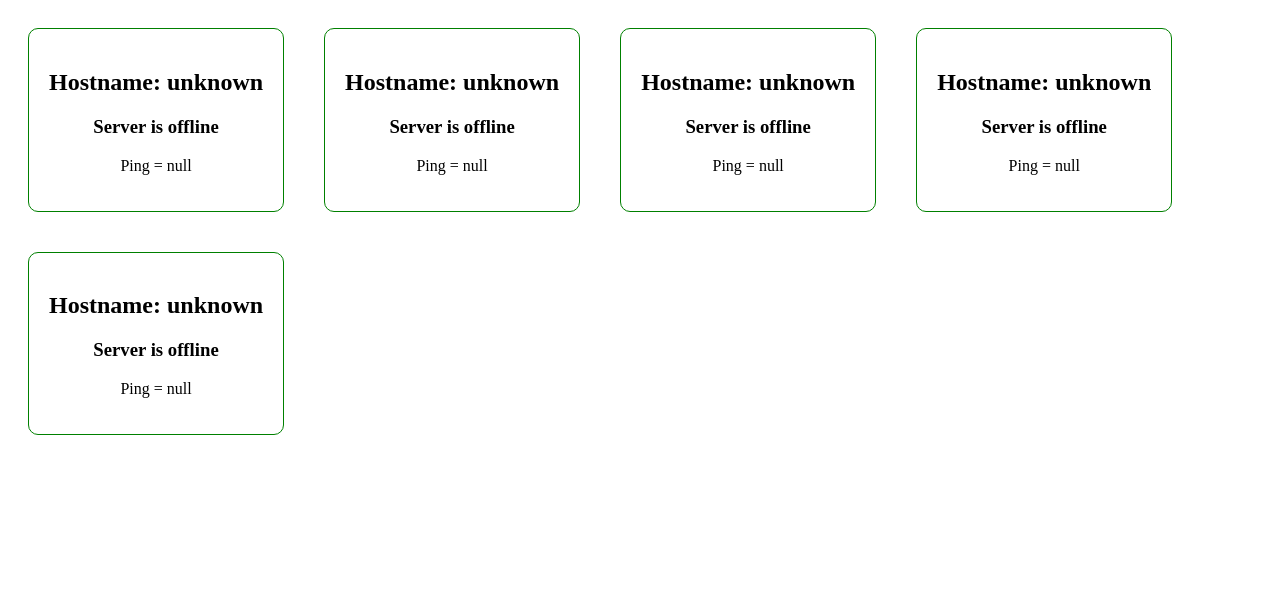
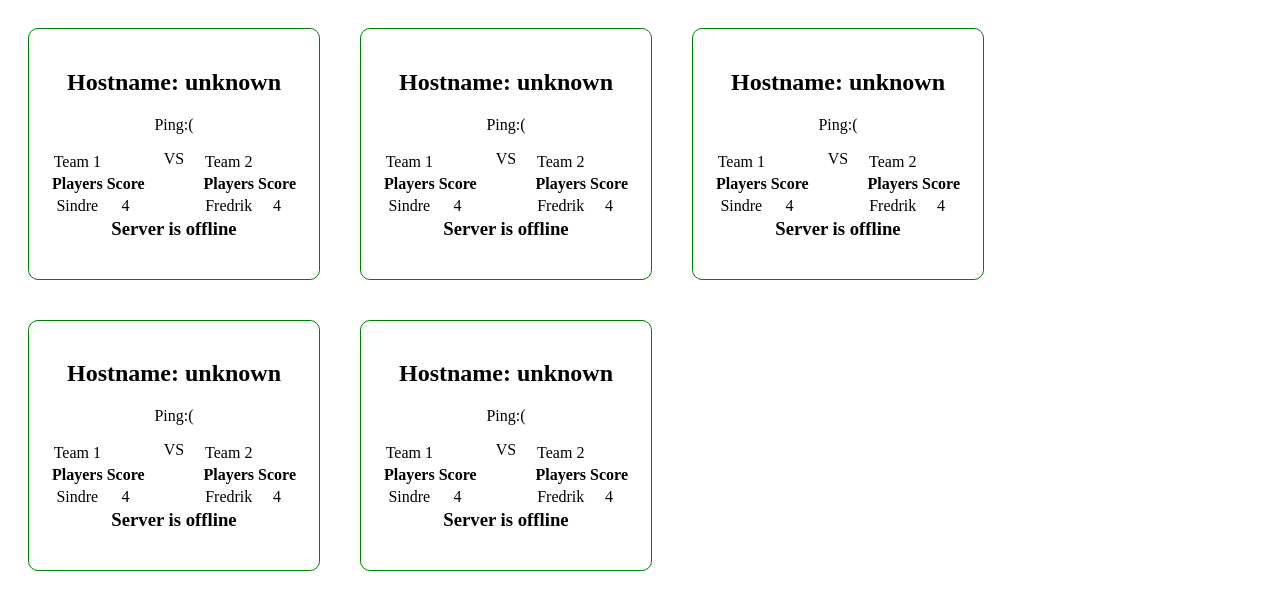
Before and after one commit to NikZy/GameStats, a Flask app: page / in a window 1280 px wide. Shown: the top 610 px of the page. Run offline with Flask 2, Linux system fonts and the light colour scheme; data that the repository does not hold is empty; some libraries are stand-ins or nearby versions.

Commit message:
everything working

```diff
--- a/QueryClass.py
+++ b/QueryClass.py
@@ -23,7 +23,7 @@ class SourceQuery(object):
 
     is_third = False
 
-    def __init__(self, addr, port=27015, timeout=5.0):
+    def __init__(self, addr, port=27015, timeout=0.5):
         self.ip, self.port, self.timeout = socket.gethostbyname(addr), port, timeout
         self.sock = False
         self.challenge = False
--- a/manage.py
+++ b/manage.py
@@ -35,7 +35,6 @@ def getStats():
 	# establishes an connection with server
 	print (ip, port)
 	query = SourceQuery(ip, port)
-	print (query)
 	# gets info from server
 	info = query.getInfo()
 
--- a/static/script.js
+++ b/static/script.js
@@ -1,27 +1,29 @@
 var getStats = function(){
-	//location.reload(true)
-
 	// SERVERS is decleared in the template "index"
-
 	// send ajax request for each server
 	for (var i = 0; i< SERVERS.length; i++){
 		var data = {
 			"ip":SERVERS[i][0],
 			"port":SERVERS[i][1]
 		};
+		// query serv and updates DOM
+		queryServ(i, data);
 
-		$.ajax({
+	};
+	//setTimeout(function(){getStats()}, 4000);
+
+};
+var queryServ = function(i, data){
+	$.ajax({
 			type:"POST",
 			url: "/getStats",
 			data: JSON.stringify(data),//JSON.stringify("request":"Sindre"),
 			dataType: "json",
 			contentType: 'application/json;charset=UTF-8',
 			success: function(response) {
-				//if server is up
-				if (response["info"] != "false"){
-					//update DOM
-					updateDOM(i, response);
-				};
+
+				//update DOM
+				updateDOM(i, response);
 
 			},
 			error: function(error) {
@@ -29,18 +31,47 @@ var getStats = function(){
 			}
 		});
 
-	};
-
-};
-
+	return true
+}
 var updateDOM = function(index, srv_info) {
 	var index = '#' + index
-	console.log(srv_info["info"]["Hostname"])
-	$(index+" #sname").text("Hostname: "+ srv_info["info"]["Hostname"]);
+	console.log(srv_info)
 
+	// remove info
+	$(index+" #sname").text("Hostname: unknown");
+	$(index+" #sping").text("Ping:(");
+	$(index+" #slive").text("Server is offline")
+
+	// remove all players
+	$(index+" #team1").find("tr:not(:nth-child(1)):not(:nth-child(2))").remove()
+	$(index+" #team2").find("tr:not(:nth-child(1)):not(:nth-child(2))").remove()
+
+	// if server is up
+	if (srv_info["info"] != "false") {
+	// else update
+		$(index+" #sname").text(srv_info["info"]["Hostname"]);
+		$(index+" #sping").text("Ping: "+srv_info["info"]["Ping"])
+		$(index+" #slive").text("GOTV: connect "+srv_info["ip"]+":"+(parseInt(srv_info["port"])+1))
+
+		for(var i = 0; i < srv_info["teams"]["team1"].length; i++){
+			$(index+" #team1 tr:last").after("<tr><td>"+srv_info['teams']['team1'][i]['Name']+"</td><td>"+srv_info['teams']['team1'][i]['Frags']+"</td></tr>")
+
+		};
+		for(var i = 0; i < srv_info["teams"]["team2"].length; i++){
+			$(index+" #team2 tr:last").after("<tr><td>"+srv_info['teams']['team2'][i]['Name']+"</td><td>"+srv_info['teams']['team2'][i]['Frags']+"</td></tr>")
+
+		};
+		//$(index+" #team1 tr:last").after("<tr><td>"srv_info['teams']</td><td></td></tr>")
+
+	}
+	return true
 
 }
 
 $(document).ready(function(){
-	var time = setInterval(getStats(),2000)
+	//var time = setInterval(getStats(), 6000)
+
+	getStats();
+
+
 })
--- a/static/style.css
+++ b/static/style.css
@@ -1,4 +1,5 @@
 .server-wrapper {
+	width: 250px;
 	border: 1px solid;
 	border-color: green;
 	border-radius: 10px;
--- a/templates/index.html
+++ b/templates/index.html
@@ -13,14 +13,59 @@
 <body>
 	{% for SERVER in SERVERS %}
 
-		<div class="server-wrapper" id="{{ loop.index }}">
+		<div class="server-wrapper" id="{{ loop.index-1 }}">
 			<h2 id="sname">Hostname: unknown</h2>
-			<h3>Server is offline</h3>
-			<p id="sping">Ping = null</p>
 
+			<p id="sping">Ping:(</p>
 
-
-
+			<table id="team1">
+				<tr>
+					<td>
+						Team 1
+					</td>
+				</tr>
+				<tr>
+					<th>
+					Players
+					</th>
+					<th>
+						Score
+					</th>
+				</tr>
+				<tr>
+					<td>
+						Sindre
+					</td>
+					<td>
+						4
+					</td>
+				</tr>
+			</table>
+			VS
+			<table id="team2">
+				<tr>
+					<td>
+						Team 2
+					</td>
+				</tr>
+				<tr>
+					<th>
+					Players
+					</th>
+					<th>
+						Score
+					</th>
+				</tr>
+				<tr>
+					<td>
+						Fredrik
+					</td>
+					<td>
+						4
+					</td>
+				</tr>
+			</table>
+			<h3 id="slive">Server is offline</h3>
 		</div>
 	{% endfor %}
 	<script type="text/javascript">
```
